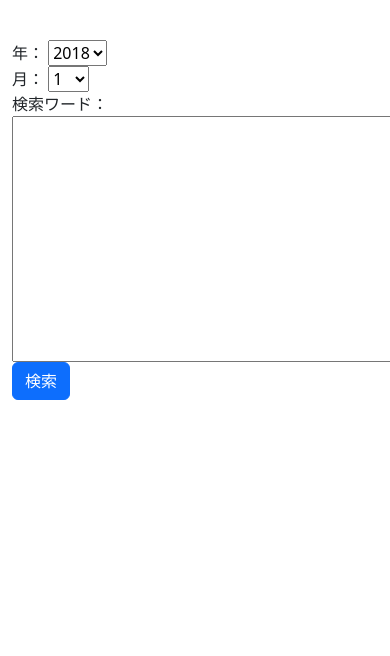
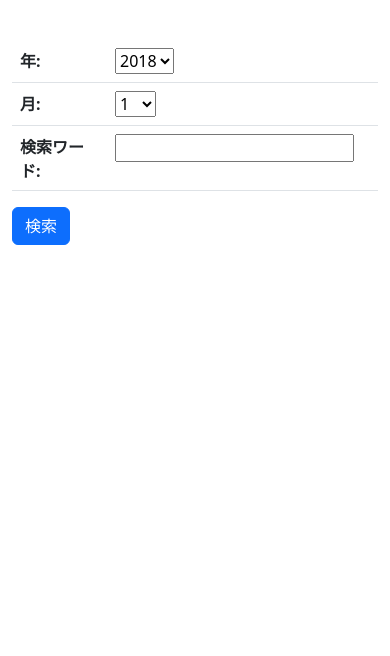
Before and after one commit to kuresho/django_kadai, a Django app: page /search/ in a window 390 px wide; the page is wider, and only the part inside the window is pictured. Shown: the part 56-712 px from the top of that part. Run offline with Django 5.2, Linux system fonts and the light colour scheme; the visitor is signed in with stand-in values (Sample User, id 1); some libraries are stand-ins or nearby versions.

Commit message:
no message

```diff
--- a/kadai/forms.py
+++ b/kadai/forms.py
@@ -3,8 +3,8 @@ from django import forms
 import datetime
 
 class SearchForm(forms.ModelForm):
-    year = forms.ChoiceField(choices=[(year, year) for year in range(2018, datetime.datetime.now().year + 1)])
-    month = forms.ChoiceField(choices=[(month, month) for month in range(1, 13)])
+    year = forms.ChoiceField(label='年',choices=[(year, year) for year in range(2018, datetime.datetime.now().year + 1)])
+    month = forms.ChoiceField(label='月',choices=[(month, month) for month in range(1, 13)])
 
     class Meta:
         model = Kadai
--- a/kadai/models.py
+++ b/kadai/models.py
@@ -5,7 +5,7 @@ class Kadai(models.Model):
     user = models.ForeignKey(CustomUser, verbose_name='ユーザー', on_delete=models.PROTECT)
     year = models.CharField(verbose_name='年', max_length=4)
     month = models.CharField(verbose_name='月', max_length=2)
-    words = models.TextField(verbose_name='検索ワード', blank=True, null=True)
+    words = models.CharField(verbose_name='検索ワード', blank=True, null=True)
     search_at = models.DateTimeField(verbose_name='検索日時', auto_now=True)
 
     class Meta:
--- a/kadai/templates/search.html
+++ b/kadai/templates/search.html
@@ -5,26 +5,25 @@
 {% block active_inquiry %}active{% endblock %}
 
 {% block contents %}
-<div class="container my-div-style">
-    <div class="row">
-        <div class="col-md-6 offset-md-3">
-            <form action="{% url 'kadai:search_result' %}" method="POST" >
-                {% csrf_token %}
-                <div class="form-group">
-                    <label for="year">年：</label>
-                    {{ form.year }}
-                </div>
-                <div class="form-group">
-                    <label for="month">月：</label>
-                    {{ form.month }}
-                </div>
-                <div class="form-group">
-                    <label for="words">検索ワード：</label>
-                    {{ form.words }}
-                </div>
-                <button class="btn btn-primary" type="submit">検索</button>
-            </form>
-        </div>
+<div class="container">
+    <div class="my-div-style">
+        <form method="post">
+            {% csrf_token %}
+
+            {{ form.non_field_errors }}
+
+            <table class="table">
+                {% for field in form %}
+                <tr>
+                    <td><strong>{{ field.label_tag }}</strong></td>
+                    <td>{{ field }}</td>
+                    <td>{{ field.errors }}</td>
+                </tr>
+                {% endfor %}
+            </table>
+
+            <button class="btn btn-primary" type="submit">検索</button>
+        </form>
     </div>
 </div>
 {% endblock %}
--- a/kadai/templates/search_result.html
+++ b/kadai/templates/search_result.html
@@ -35,7 +35,7 @@
             </tbody>
         </table>
         <hr>
-        <h3>ニュース</h3>
+        <h3>主なニュース</h3>
         <ul class="list-group">
             {% for news_item in news %}
             <li class="list-group-item">{{ news_item }}</li>
--- a/static/css/mystyle.css
+++ b/static/css/mystyle.css
@@ -10,3 +10,12 @@ footer {
 .my-div-style {
     margin-top: 6rem;
 }
+
+.full-width-button {
+            width: 100%;
+}
+.log-title {
+        border-bottom: 1px solid #000;
+        padding-bottom: 5px;
+        margin-bottom: 20px;
+}
```
Also changed, not shown: kadai/templates/search_log.html (+6 -7 lines), static/css/clean-blog.css.
